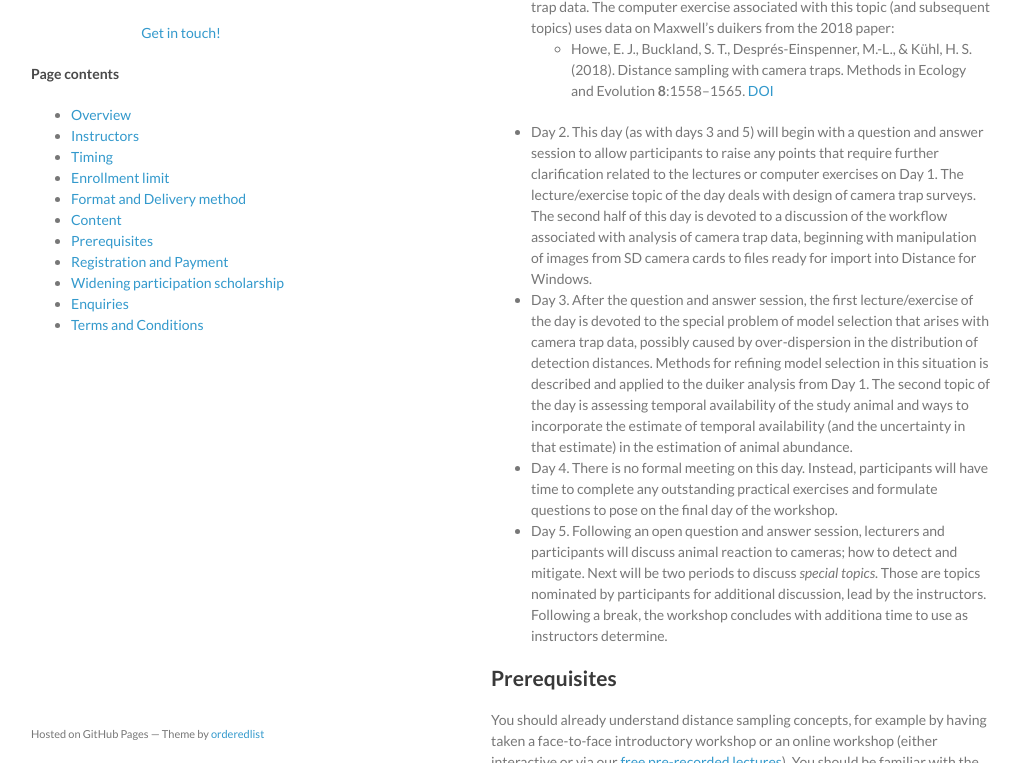
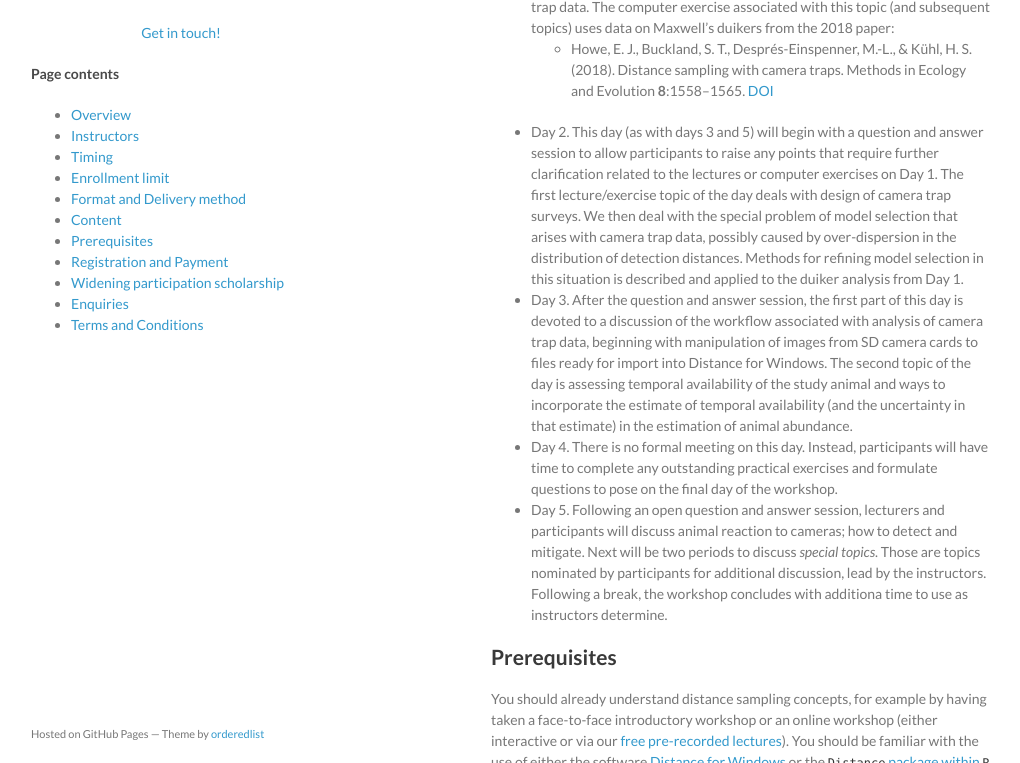
Before and after one commit to distanceworkshops/distanceworkshops.github.io, a Jekyll site: the page built from ctds-may-2024.md, in a window 1280 px wide and 900 px high, scrolled down 1517 px, cut to the strip 137-900 px from the top of the window. Shown: the whole strip, without its empty margins (129-1149 px from the left). Built offline with Jekyll 4.4.1, drawn with Linux system fonts in a browser that asks for light colours.

Commit message:
Update ctds-may-2024.md

```diff
--- a/ctds-may-2024.md
+++ b/ctds-may-2024.md
@@ -46,8 +46,8 @@ Workshop content is given below; exact timing of topics may be changed.
 
 -	Day 1.  Provides the foundation of distance sampling.  The first computer exercise focuses upon analysis of point transect data (from a songbird survey) to initiate participants in fitting detection functions, assessing model fit and performing model selection. The second half of the session describes fundamentals of applying distance sampling analyses to camera trap data.  The computer exercise associated with this topic (and subsequent topics) uses data on Maxwell's duikers from the 2018 paper:
     -	 Howe, E. J., Buckland, S. T., Després-Einspenner, M.-L., & Kühl, H. S. (2018). Distance sampling with camera traps. Methods in Ecology and Evolution **8**:1558–1565. [DOI](https://doi.org/10.1111/2041-210X.12790)
--	Day 2.  This day (as with days 3 and 5) will begin with a question and answer session to allow participants to raise any points that require further clarification related to the lectures or computer exercises on Day 1. The lecture/exercise topic of the day deals with design of camera trap surveys. The second half of this day is devoted to a discussion of the workflow associated with analysis of camera trap data, beginning with manipulation of images from SD camera cards to files ready for import into Distance for Windows.
--	Day 3. After the question and answer session, the first lecture/exercise of the day is devoted to the special problem of model selection that arises with camera trap data, possibly caused by over-dispersion in the distribution of detection distances.  Methods for refining model selection in this situation is described and applied to the duiker analysis from Day 1. The second topic of the day is assessing temporal availability of the study animal and ways to incorporate the estimate of temporal availability (and the uncertainty in that estimate) in the estimation of animal abundance.
+-	Day 2.  This day (as with days 3 and 5) will begin with a question and answer session to allow participants to raise any points that require further clarification related to the lectures or computer exercises on Day 1. The first lecture/exercise topic of the day deals with design of camera trap surveys.  We then deal with the special problem of model selection that arises with camera trap data, possibly caused by over-dispersion in the distribution of detection distances.  Methods for refining model selection in this situation is described and applied to the duiker analysis from Day 1.
+-	Day 3. After the question and answer session,  the first part of this day is devoted to a discussion of the workflow associated with analysis of camera trap data, beginning with manipulation of images from SD camera cards to files ready for import into Distance for Windows.  The second topic of the day is assessing temporal availability of the study animal and ways to incorporate the estimate of temporal availability (and the uncertainty in that estimate) in the estimation of animal abundance.
 -	Day 4. There is no formal meeting on this day. Instead, participants will have time to complete any outstanding practical exercises and formulate questions to pose on the final day of the workshop.
 -	Day 5. Following an open question and answer session, lecturers and participants will discuss animal reaction to cameras; how to detect and mitigate.  Next will be two periods to discuss *special topics*.  Those are topics nominated by participants for additional discussion, lead by the instructors. Following a break, the workshop concludes with additiona time to use as instructors determine.
 
```
